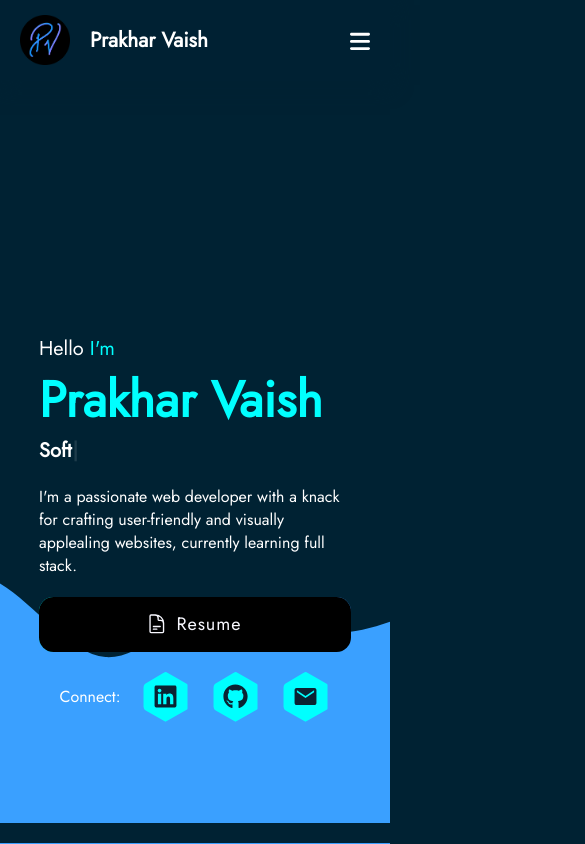
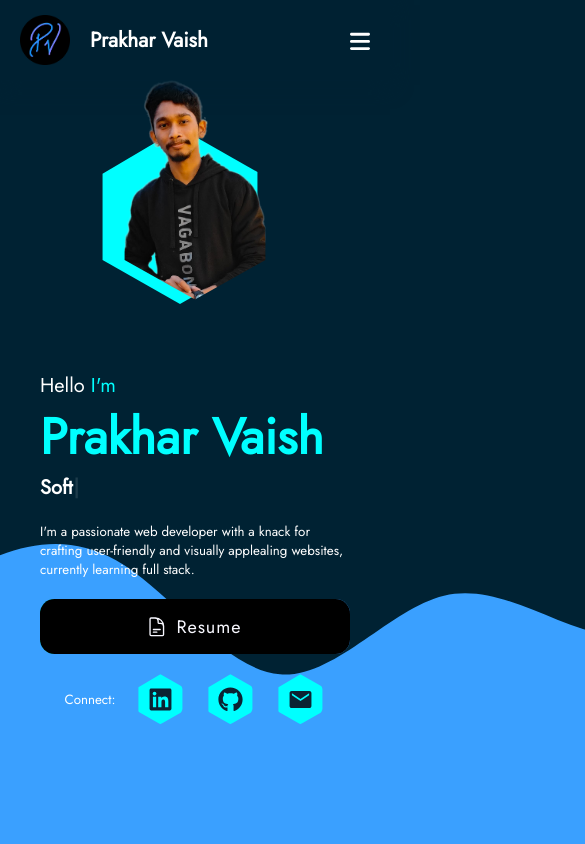
Before and after one commit to vaishprakhar19/portfolio, a React (Create React App) app: page / in a window 390 px wide. Shown: the top 844 px of the page, 585 px wide, since content can reach past the window. Built offline with nearby package versions, Linux system fonts and the light colour scheme.

Commit message:
not quite there yet

```diff
--- a/src/App.css
+++ b/src/App.css
@@ -43,14 +43,13 @@ h2 {
     color: white;
 }
 
-#home {
+/* #home {
     background: url("../public/resources/wave-bg.svg");
-    /* background-attachment: ; */
     background-repeat: no-repeat;
     background-size: cover;
     background-position: 100% 70%;
     background-color: var(--dark);
-}
+} */
 
 #skills {
     margin-top:-1px;
@@ -69,4 +68,7 @@ h2 {
         padding-bottom: 35% ;
         clip-path: polygon(0 0, 100% 0%, 100% 98%, 30% 100%, 0 98%);
     }
+    .section{
+        padding:2.5rem;
+    }
 }
--- a/src/components/navbar.css
+++ b/src/components/navbar.css
@@ -9,7 +9,7 @@
     position: fixed;
     width: 100%;
     z-index: 100;
-    background-color: #002233e6;
+    background-color: #002233e4;
     backdrop-filter: blur(5px);
     align-items: center;
     box-shadow: 0px 5px 20px var(--dark);
--- a/src/screens/Home.js
+++ b/src/screens/Home.js
@@ -12,7 +12,7 @@ function Home() {
             <div className='info'>
                 <div data-aos="fade-right" data-aos-duration="1000"><p className="sub-heading">Hello</p><p className="sub-heading" style={{ color: "aqua" }}> I'm</p></div>
                 <h1 className="heading" data-aos="fade-right" data-aos-duration="1000">Prakhar Vaish</h1>
-                <h3 className="sub-heading"data-aos="fade-right" data-aos-duration="1000">
+                <h3 className="sub-heading" data-aos="fade-right" data-aos-duration="1000">
                     <Typewriter
                         options={{
                             strings: ['Frontend Developer', 'Software Developer', 'Web Developer'],
@@ -39,9 +39,16 @@ function Home() {
                         <div className="hexagon"><IoMdMail /></div>
                     </a>
                 </div>
+            </div>
                 <img className="profile" src={profilePic} alt="profile"></img>
+                <div className='hexagon profile-bg'></div>
+                <svg id="wave-bg" viewBox="0 0 900 600" width="900" height="600" xmlns="http://www.w3.org/2000/svg"
+                    xlink="http://www.w3.org/1999/xlink" version="1.1">
 
-            </div>
+                    <path
+                        d="M0 437L12.5 444.7C25 452.3 50 467.7 75 474.8C100 482 125 481 150 484.3C175 487.7 200 495.3 225 487.5C250 479.7 275 456.3 300 440.8C325 425.3 350 417.7 375 431.8C400 446 425 482 450 484C475 486 500 454 525 448C550 442 575 462 600 466.2C625 470.3 650 458.7 675 449.8C700 441 725 435 750 449C775 463 800 497 825 497.7C850 498.3 875 465.7 887.5 449.3L900 433L900 601L887.5 601C875 601 850 601 825 601C800 601 775 601 750 601C725 601 700 601 675 601C650 601 625 601 600 601C575 601 550 601 525 601C500 601 475 601 450 601C425 601 400 601 375 601C350 601 325 601 300 601C275 601 250 601 225 601C200 601 175 601 150 601C125 601 100 601 75 601C50 601 25 601 12.5 601L0 601Z"
+                        fill="#3aa0ff" stroke-linecap="round" stroke-linejoin="miter"></path>
+                </svg>
         </div>
     )
 }
--- a/src/screens/home.css
+++ b/src/screens/home.css
@@ -14,15 +14,6 @@
     justify-content: space-between;
     padding-top: 80px;
     padding-bottom: 40px;
-}
-
-.profile {
-    position: absolute;
-    bottom: 0;
-    right: 100px;
-    width: 29%;
-    filter: drop-shadow(0px 0px 20px var(--light));
-    z-index: -21;
 }
 
 .heading {
@@ -107,8 +98,9 @@
     transform: skew(30deg);
     transition: transform 0.4s cubic-bezier(0.3, 1, 0.8, 1);
 }
-.cssbuttons-io:hover{
-    color:#000;
+
+.cssbuttons-io:hover {
+    color: #000;
 }
 
 
@@ -132,10 +124,39 @@
     margin-bottom: 20px;
 }
 
+#wave-bg {
+    width: 100vw;
+    height: auto;
+    position: absolute;
+    bottom: -10%;
+    z-index: -2;
+    left: 0;
+}
+
+.profile-bg {
+    width: 28rem;
+    height: 28rem;
+    position: absolute;
+    right: 5rem;
+    bottom: 5rem;
+    z-index: -1;
+
+}
+
+.profile {
+    position: absolute;
+    right: 5.5rem;
+    width: 27rem;
+    bottom: 2rem;
+    /* filter: drop-shadow(0px 0px 20px var(--light)); */
+    clip-path: polygon(50% 0, 94% 0%, 94% 75%, 50% 91.5%, 6% 75%, 6% 0%)
+}
+
 @media screen and (max-width: 768px) {
     .info {
         padding-top: 0px;
         width: 100%;
+        font-size: smaller;
     }
 
     .cssbuttons-io {
@@ -151,11 +172,21 @@
     }
 
     .profile {
-        top: 17%;
-        left: 25%;
+        top: 5rem;
+        left: 5.5rem;
         margin: 0px auto;
-        width: 13rem;
-        clip-path: circle(120px at 40% 20%);
+        width: 10rem;
+    }
+
+    .profile-bg {
+        width: 11rem;
+        height: 11rem;
+        left: 5.75rem;
+        top: 8rem;
+    }
+    #wave-bg{
+        left:-44rem;
+        width:123rem;
     }
 
     /* .profile::before {
```
